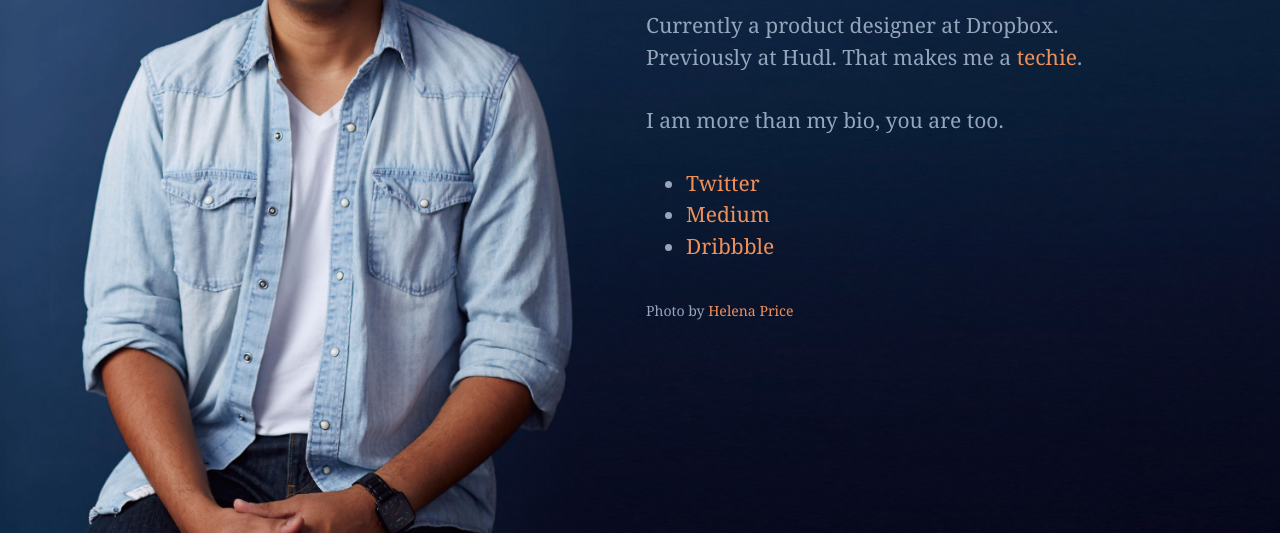
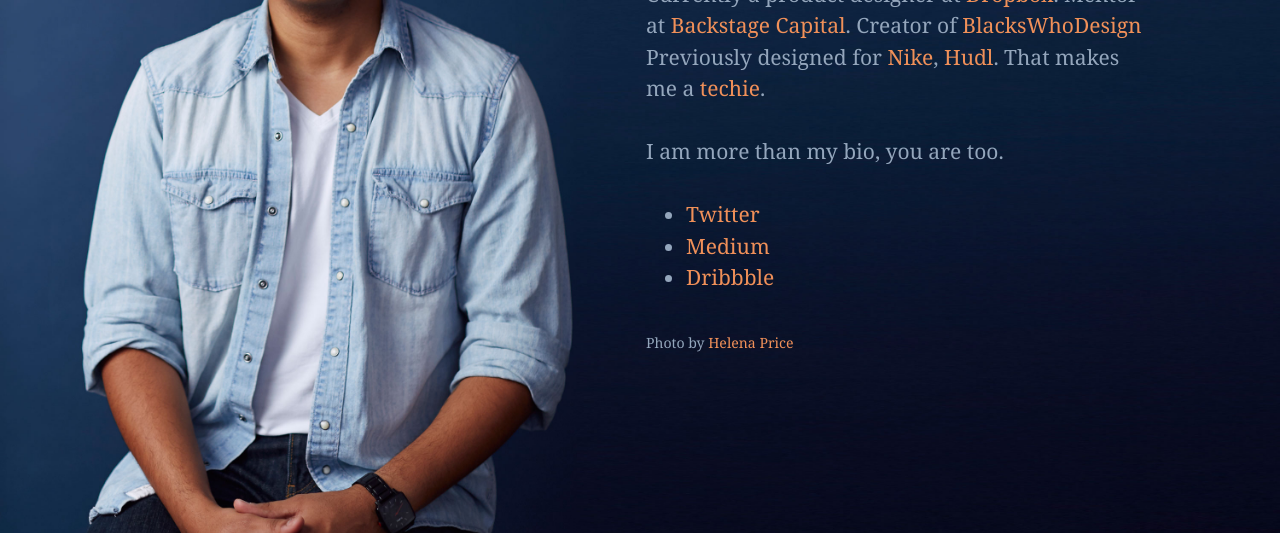
Before and after one commit to wesohaire/wesohaire.github.io, a plain HTML site: page index.html in a window 1280 px wide. Shown: the part 267-800 px from the top of the page. Drawn offline with nearby package versions, Linux system fonts and the light colour scheme.

Commit message:
Updating the bio

```diff
--- a/index.html
+++ b/index.html
@@ -72,7 +72,7 @@
 	<body>
 		<div class="main-copy">
 				<h1>I&#8217;m Wes O&#8217;Haire.</h1>
-				<p>Currently a product designer at Dropbox. Previously at Hudl. That makes me a <a href="http://www.techiesproject.com/wes-ohaire/">techie</a>.</p>
+				<p>Currently a product designer at <a href="https://www.dropbox.com/">Dropbox</a>. Mentor at <a href="https://backstagecapital.com">Backstage Capital</a>. Creator of <a href="https://blackswho.design">BlacksWhoDesign</a> Previously designed for <a href="https://news.nike.com/news/hudl-combine-nike-football-rating-app">Nike</a>, <a href="https://www.hudl.com">Hudl</a>. That makes me a <a href="http://www.techiesproject.com/wes-ohaire/">techie</a>.</p>
 				<p>I am more than my bio, you are too.</p>
 				<ul>
 					<li><a href="http://twitter.com/wesohaire">Twitter</a></li>
```
